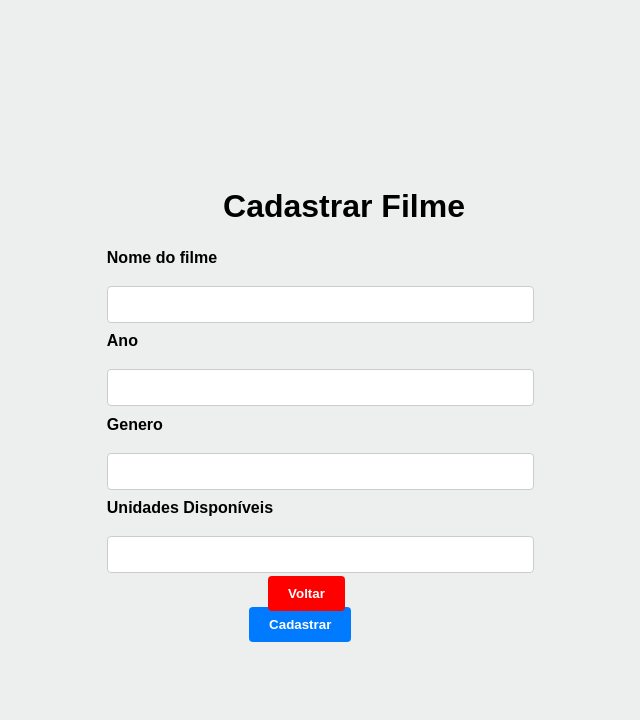
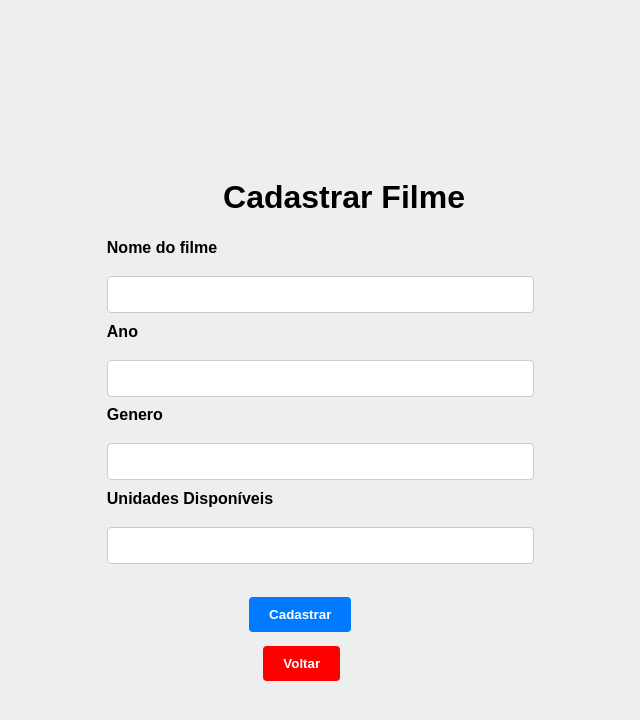
Before and after one commit to MariaEduardaLeal/Locadora-de-Filmes, a PHP site: page /cadastrar_filme.php in a window 1280 px wide. Shown: the top 720 px of the page, without its empty margins (296-936 px from the left). Run offline with PHP 8.4, Linux system fonts and the light colour scheme; the visitor is signed in with stand-in values (Sample User, id 1); data that the repository does not hold is empty.

Commit message:
botoes do cadastra filme corretos

```diff
--- a/cadastrar_filme.php
+++ b/cadastrar_filme.php
@@ -28,7 +28,7 @@ if ($id_tipo_usuario == 2) {
 <body>
     <div class="container">
         <form action="cadastrar_filme_scriptign.php" method="post">
-             <h1>Cadastrar Filme</h1>
+            <h1>Cadastrar Filme</h1>
             <span>Nome do filme</span>
             <input type="text" name="nome" id="nome" required><br>
 
@@ -41,11 +41,17 @@ if ($id_tipo_usuario == 2) {
             <span>Unidades Disponíveis</span>
             <input type="number" name="unidades_disponiveis" id="unidades_disponiveis"><br>
 
-            <button type="submit">Cadastrar</button>
+            <div class="button-container">
+                <button type="submit">Cadastrar</button>
+            </div>
+
 
         </form>
 
-        <a href="principal.php" onclick="return confirmBack()"><button>Voltar</button></a>
+        <div class="button-container">
+            <a href="principal.php" onclick="return confirmBack()"><button>Voltar</button></a>
+        </div>
+
         <script src="funcoes.js"></script>
     </div>
 </body>
--- a/style/cadastrarFilme.css
+++ b/style/cadastrarFilme.css
@@ -34,7 +34,7 @@ button[type="submit"] {
 }
 
 button {
-   margin-top: -10%;
+   margin-top: 15%;
    /* Define a margem inferior como 0 e remove a margem superior e esquerda */
-   margin-left: 34%;
+   margin-left: 33%;
 }
```
Also changed, not shown: cadastrar_cliente.php (+4 -3 lines).
